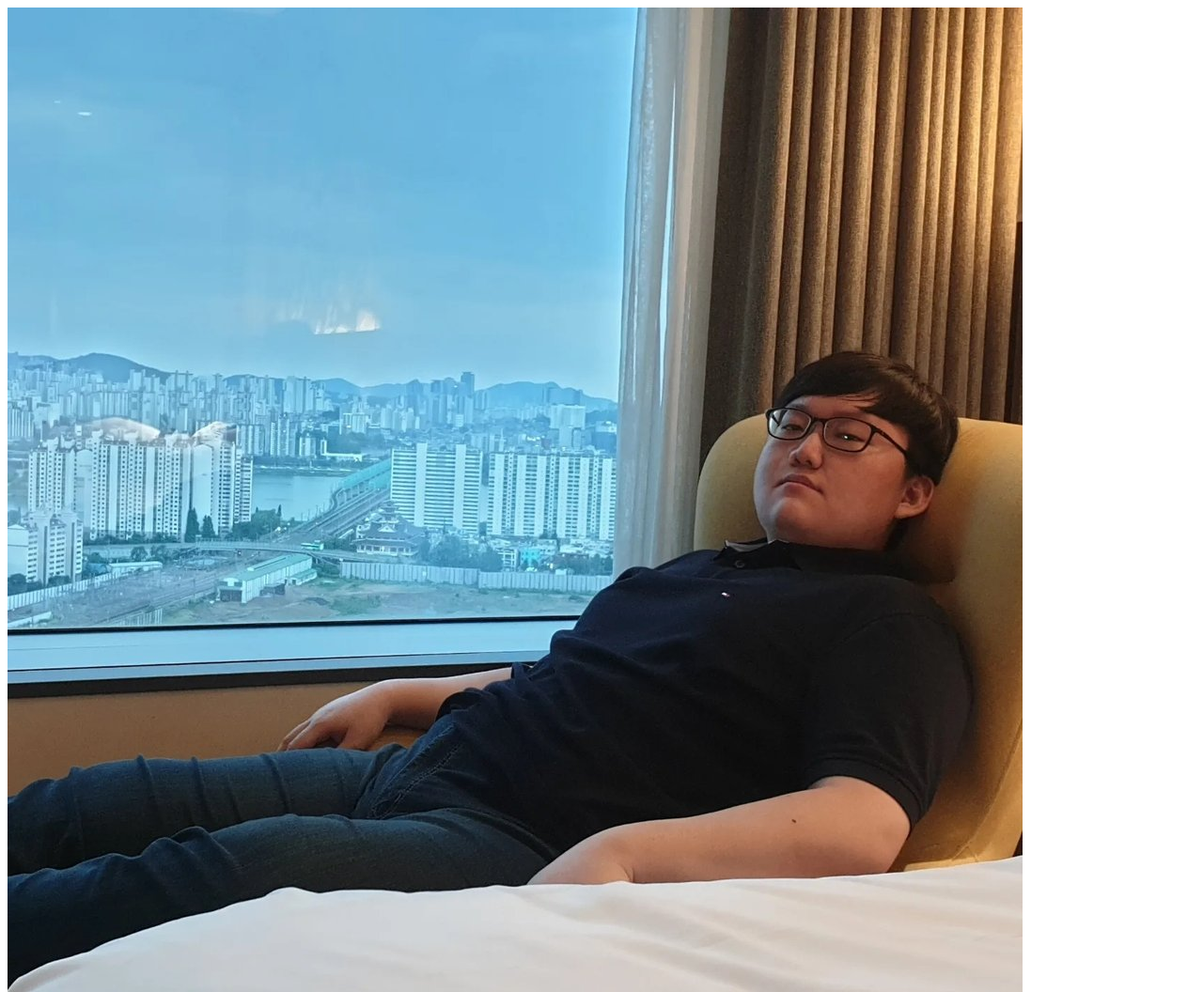
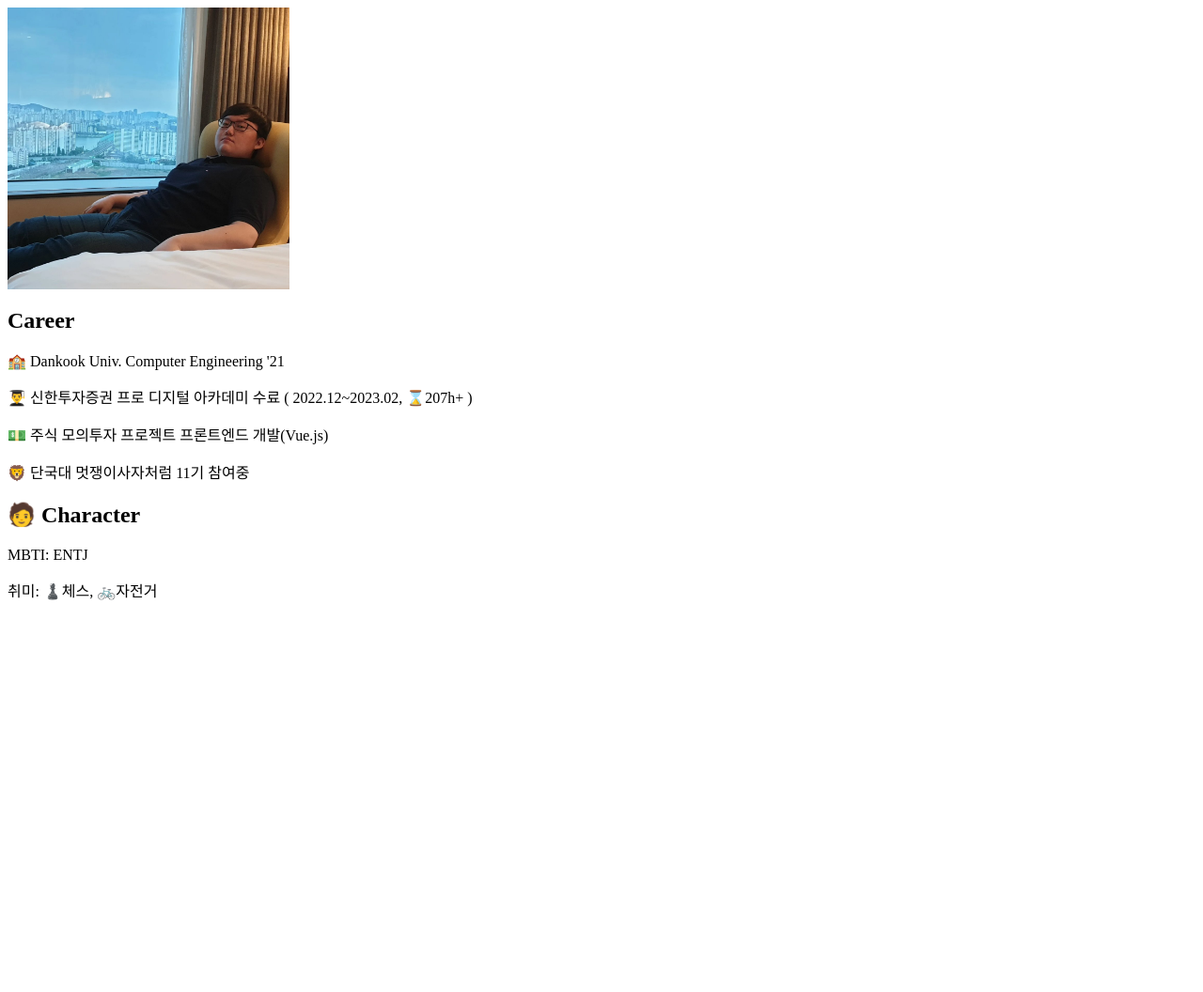
Before and after one commit to kimsungmin1011/kimsungmin1011.github.io, a plain HTML site: page index.html in a window 1280 px wide. Shown: the top 1056 px of the page at 94% size. After the commit the page ends 800 px from the top, so only its background shows below. Drawn offline with Linux system fonts and the light colour scheme.

Commit message:
사진 크기

```diff
--- a/index.html
+++ b/index.html
@@ -7,7 +7,7 @@
 </head>
 
 <body>
-    <img src="302576491_1136947350239610_4176416946573973194_n.jpg">
+    <img src="302576491_1136947350239610_4176416946573973194_n.jpg" width="300" height="300">
     <p>
     <h2>Career</h2>
 
```
